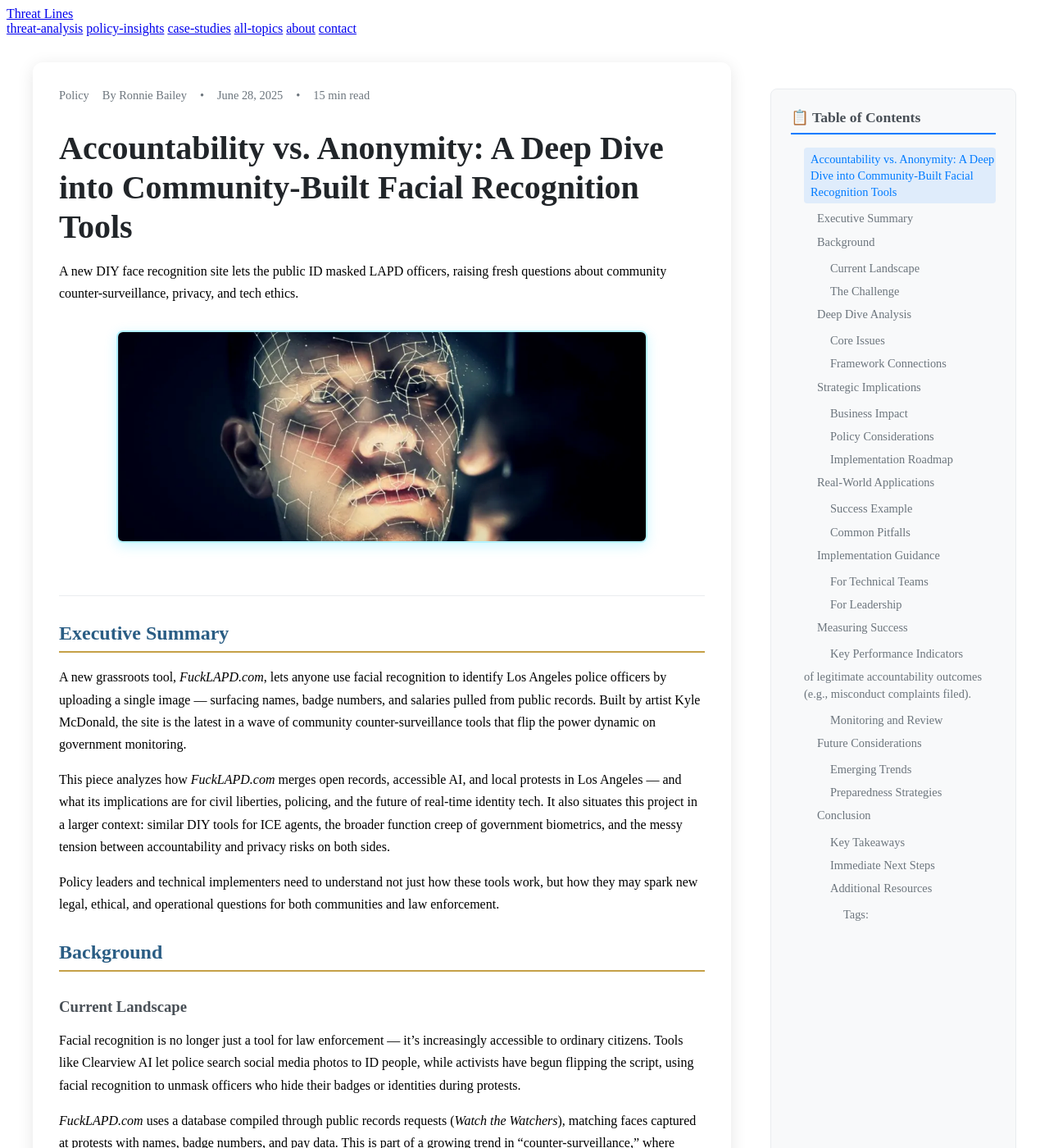
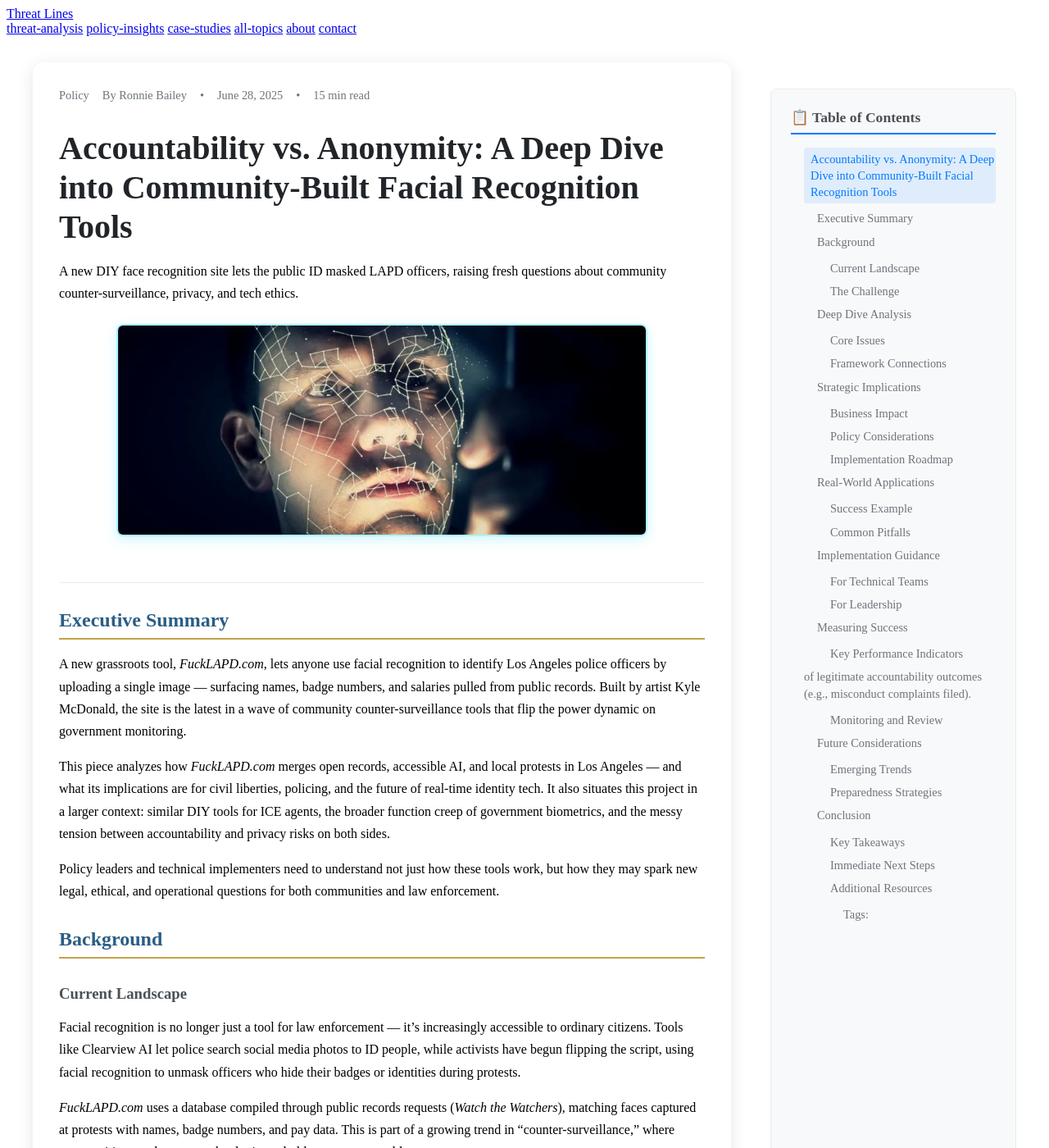
Before and after one commit to ronnie-bailey/threatlines, a Jekyll site: the page built from _posts/2025-06-28-accountability-vs-anonymity.md, in a window 1280 px wide and 1400 px high. Shown: the whole window at 82% size. Built offline with Jekyll 4.4.1, drawn with Linux system fonts in a browser that asks for light colours.

Commit message:
Update main.css

```diff
--- a/assets/css/main.css
+++ b/assets/css/main.css
@@ -1,22 +1,22 @@
 /* Add this section to your main.css file - place it after the existing image styles */
 
-/* Banner Image Constraints - Standardize all banner images to 644x255 */
+/* Banner Image Constraints - ONLY target banner images specifically */
 .featured-image,
 .article-preview-image,
 .post-featured-image,
-.post img:first-of-type,
-img[alt*="banner"],
 img[src*="/banners/"],
-body .post-content img:first-child {
+img[src*="banners/"],
+body .post-content img[src*="/banners/"],
+body .post-content img[src*="banners/"] {
     width: 644px !important;
     height: 255px !important;
     object-fit: cover !important;
     object-position: center !important;
     border-radius: 8px !important;
     display: block !important;
-    margin: 0 auto 1.5rem auto !important;
-    box-shadow: 0 4px 15px rgba(0, 0, 0, 0.3) !important;
-    border: 1px solid var(--border-subtle) !important;
+    margin: 1.5rem auto !important;
+    box-shadow: 0 4px 15px rgba(0, 212, 255, 0.2) !important;
+    border: 2px solid rgba(0, 212, 255, 0.3) !important;
 }
 
 /* Override existing featured/article image styles to use new dimensions */
@@ -34,35 +34,18 @@
     transform: scale(1.02) !important;  /* Reduced scale to prevent overflow */
 }
 
-/* Post content banner images (in actual blog posts) */
-.post-content img[src*="/banners/"] {
+/* Force override ONLY for banner images in posts */
+html body .post-content img[src*="/banners/"],
+html body .post-content img[src*="banners/"],
+html body article img[src*="/banners/"],
+html body article img[src*="banners/"],
+html body img[src*="/assets/images/banners/"] {
     width: 644px !important;
     height: 255px !important;
     object-fit: cover !important;
     object-position: center !important;
-    border-radius: 8px !important;
-    margin: 2rem auto !important;
-    display: block !important;
-    box-shadow: 0 4px 15px rgba(0, 212, 255, 0.2) !important;
-    border: 2px solid rgba(0, 212, 255, 0.3) !important;
-}
-
-/* BANNER IMAGE FIX - Maximum specificity to override everything */
-body .post-content img,
-body .featured-image,
-body .article-preview-image,
-body .post-featured-image,
-body img[src*="banners"],
-body img[src*="assets/images"],
-.post img,
-.post-content img,
-article img,
-main img,
-.content img {
-    width: 644px !important;
-    height: 255px !important;
-    object-fit: cover !important;
-    object-position: center !important;
+    max-width: 644px !important;
+    max-height: 255px !important;
     border-radius: 8px !important;
     display: block !important;
     margin: 1.5rem auto !important;
@@ -70,37 +53,17 @@
     border: 2px solid rgba(0, 212, 255, 0.3) !important;
 }
 
-/* Force override for any Jekyll/Minima theme image styles */
-html body .post-content img,
-html body article img,
-html body main img,
-html body .content img,
-html body [src*="banners"],
-html body [src*="assets/images"] {
-    width: 644px !important;
-    height: 255px !important;
-    object-fit: cover !important;
-    object-position: center !important;
-    max-width: 644px !important;
-    max-height: 255px !important;
-}
-
-/* Responsive behavior for banner images */
+/* Responsive behavior for banner images ONLY */
 @media (max-width: 768px) {
     .featured-image,
     .article-preview-image,
     .post-featured-image,
-    .post img:first-of-type,
-    img[alt*="banner"],
     img[src*="/banners/"],
-    body .post-content img:first-child,
-    .post-content img[src*="/banners/"],
-    body .post-content img,
-    body .featured-image,
-    body .article-preview-image,
-    body img[src*="banners"],
-    html body .post-content img,
-    html body article img {
+    img[src*="banners/"],
+    body .post-content img[src*="/banners/"],
+    body .post-content img[src*="banners/"],
+    html body .post-content img[src*="/banners/"],
+    html body article img[src*="/banners/"] {
         width: 100% !important;
         height: auto !important;
         max-width: 644px !important;
@@ -112,17 +75,12 @@
     .featured-image,
     .article-preview-image,
     .post-featured-image,
-    .post img:first-of-type,
-    img[alt*="banner"],
     img[src*="/banners/"],
-    body .post-content img:first-child,
-    .post-content img[src*="/banners/"],
-    body .post-content img,
-    body .featured-image,
-    body .article-preview-image,
-    body img[src*="banners"],
-    html body .post-content img,
-    html body article img {
+    img[src*="banners/"],
+    body .post-content img[src*="/banners/"],
+    body .post-content img[src*="banners/"],
+    html body .post-content img[src*="/banners/"],
+    html body article img[src*="/banners/"] {
         width: 100% !important;
         height: auto !important;
         aspect-ratio: 644/255 !important;
```
